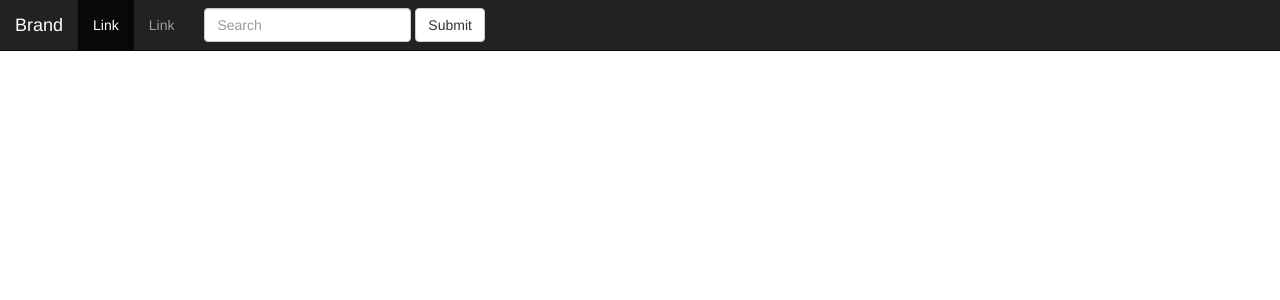
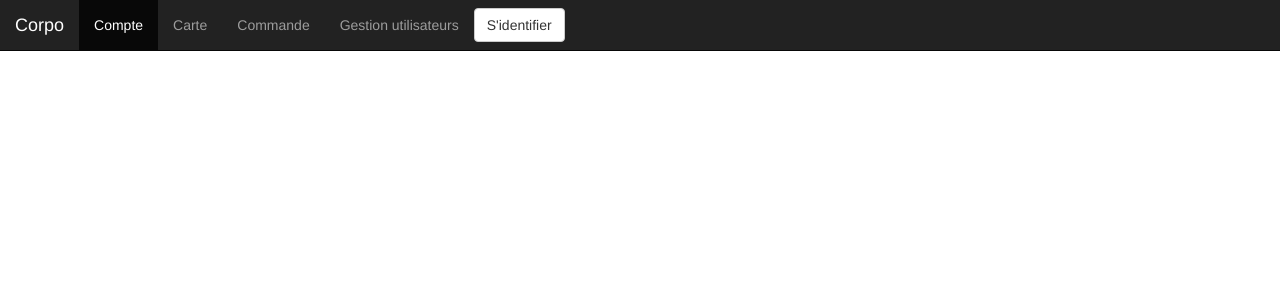
Before and after one commit to courentin/Projet-corpo, a PHP site: page /index.php?p=index in a window 1280 px wide. Shown: the top 300 px of the page. Run offline with PHP 8.4, Linux system fonts and the light colour scheme.

Commit message:
Modif app

```diff
--- a/web/app/App.php
+++ b/web/app/App.php
@@ -10,4 +10,8 @@ class App{
         return self::$db;
     }
 
+    static function route($route)
+    {
+    	return WEBROOT.$route;
+    }
 }
--- a/web/view/templateStart.php
+++ b/web/view/templateStart.php
@@ -18,28 +18,29 @@
         <span class="icon-bar"></span>
         <span class="icon-bar"></span>
       </button>
-      <a class="navbar-brand" href="#">Brand</a>
+      <a class="navbar-brand" href="#">Corpo</a>
     </div>
 
     <!-- Collect the nav links, forms, and other content for toggling -->
     <div class="collapse navbar-collapse" id="bs-example-navbar-collapse-1">
       <ul class="nav navbar-nav">
-        <li class="active"><a href="#">Link <span class="sr-only">(current)</span></a></li>
-        <li><a href="#">Link</a></li>
+           <li class="active"><a href="#">Compte<span class="sr-only">(current)</span></a></li>
+          <li><a href="#">Carte</a></li>
+          <li><a href="#">Commande</a></li>
+          <li><a href="/utilisateurs" >Gestion utilisateurs</a></li>
+
 
       </ul>
-      <form class="navbar-form navbar-left" role="search">
-        <div class="form-group">
-          <input type="text" class="form-control" placeholder="Search">
-        </div>
-        <button type="submit" class="btn btn-default">Submit</button>
-      </form>
 
+      <?php if(isset($_SESSION['utilisateur'])): ?>
+      <a href="" type="button" class="btn btn-default navbar-btn">Deconnexion</a href="">
+      <?php else: ?>
+      <a href="<?= App::route('compte/identification') ?>" type="button" class="btn btn-default navbar-btn">S'identifier</a>
+      <?php endif; ?>
     </div><!-- /.navbar-collapse -->
   </div><!-- /.container-fluid -->
 </nav>
 
 
 
-
 <div class="container" style="margin-top:50px">
```
Also changed, not shown: web/controller/Utilisateurs.php (added, +22 -0 lines), web/view/utilisateurs/index.php (added, +20 -0 lines).
